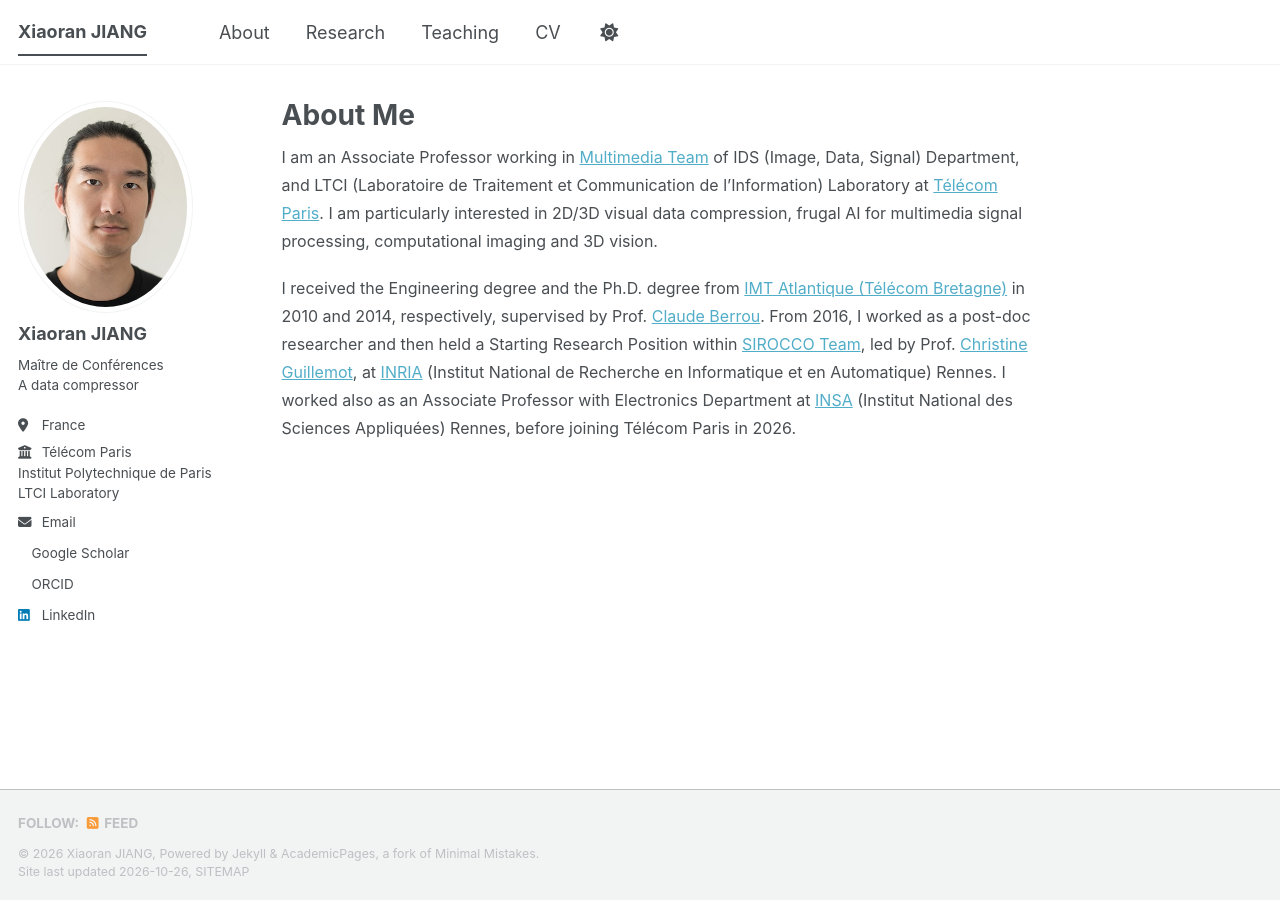
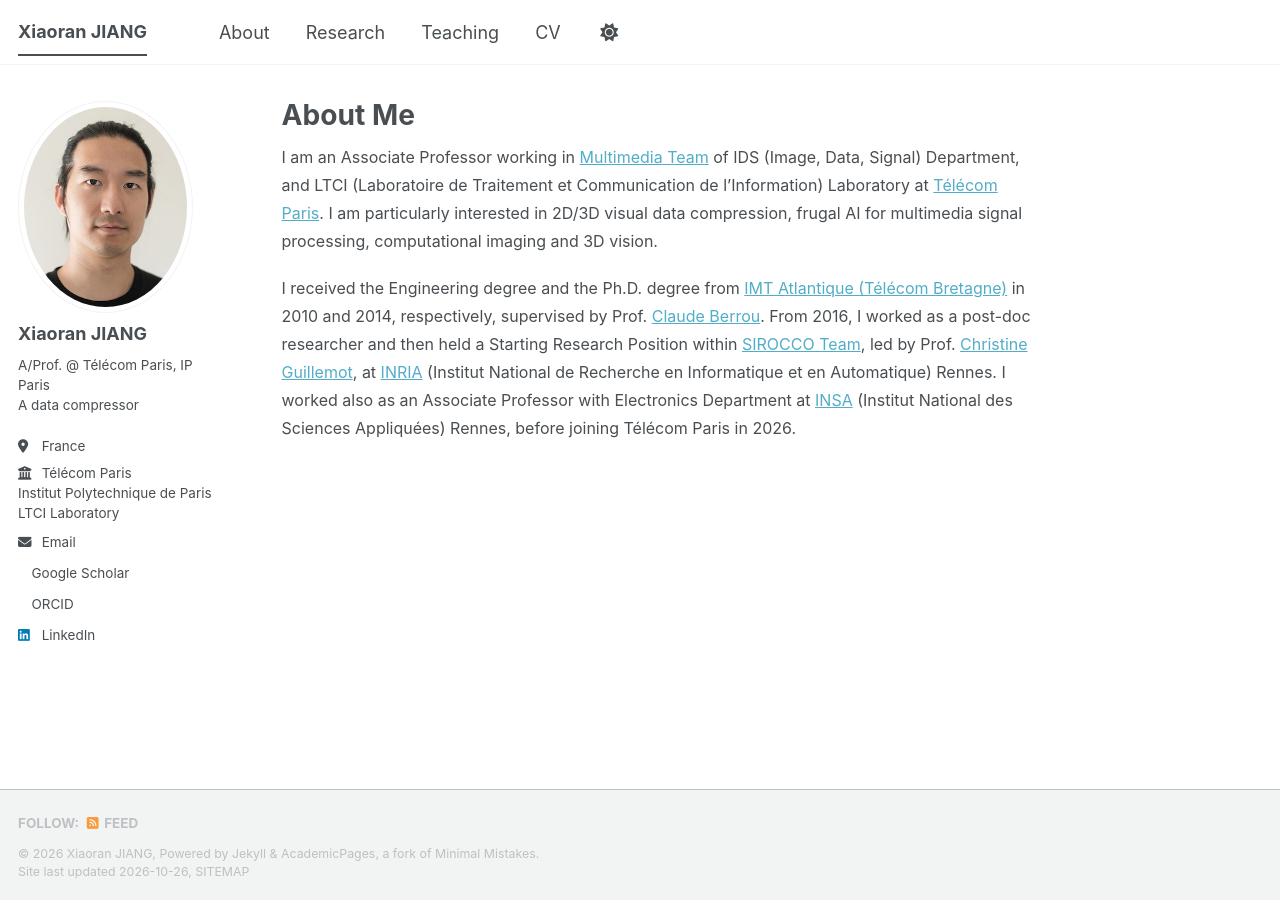
Before and after one commit to xiaoranjiang/xiaoranjiang.github.io, a Jekyll site: the page built from _pages/about.md, in a window 1280 px wide. Built offline with Jekyll 4.4.1, drawn with Linux system fonts in a browser that asks for light colours; a style sheet for code colours, icons or effects is not loaded.

Commit message:
Update _config.yml

```diff
--- a/_config.yml
+++ b/_config.yml
@@ -26,7 +26,7 @@ author:
   avatar           : "xiaoran-jiang.jpg"
   name             : "Xiaoran JIANG"
   pronouns         : # example: "she/her"
-  bio              : "Maître de Conférences<br>A data compressor"
+  bio              : "A/Prof. @ Télécom Paris, IP Paris<br>A data compressor"
   location         : "France"
   employer         : "Télécom Paris<br>Institut Polytechnique de Paris<br>LTCI Laboratory"
   uri              : # URL
```
